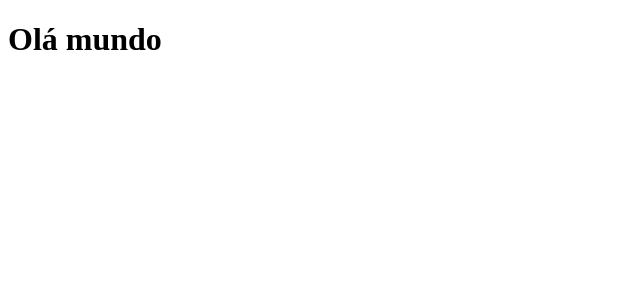
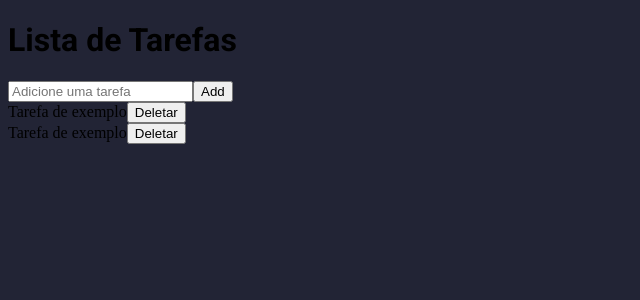
Before and after one commit to wesleyp846/lista-de-tarefas, a React app: page / in a window 1280 px wide. Shown: the top 300 px of the page, without its empty margins (0-640 px from the left). Built offline with nearby package versions, Linux system fonts and the light colour scheme; the HTML template or start-up script is replaced by a standard one.

Commit message:
Estrutura inicial do arquivo principal

```diff
--- /dev/null
+++ b/src/TodoList.css
@@ -0,0 +1,9 @@
+@import url('https://fonts.googleapis.com/css2?family=Roboto:ital,wght@0,100;0,300;0,400;0,500;0,700;0,900;1,100;1,300;1,400;1,500;1,700;1,900&display=swap');
+
+body{
+    background-color: #222435;
+}
+
+h1{
+    font-family: roboto, sans-serif;
+}
--- a/src/TodoList.jsx
+++ b/src/TodoList.jsx
@@ -1,7 +1,26 @@
 import React from "react";
+import './TodoList.css';
 
 function TodoList() {
-    return (<h1>Olá mundo</h1>)
+    return (
+        <div>
+            <h1>Lista de Tarefas</h1>
+            <form>
+                <input type="text" placeholder="Adicione uma tarefa"/>
+                <button type="submit">Add</button>
+            </form>
+            <div className="listaTarefas">
+                <div className="item">
+                    <span>Tarefa de exemplo</span>
+                    <button>Deletar</button>
+                </div>
+                <div className="item completo">
+                    <span>Tarefa de exemplo</span>
+                    <button>Deletar</button>
+                </div>
+            </div>
+        </div>
+    )
 }
 
 export default TodoList;
```
